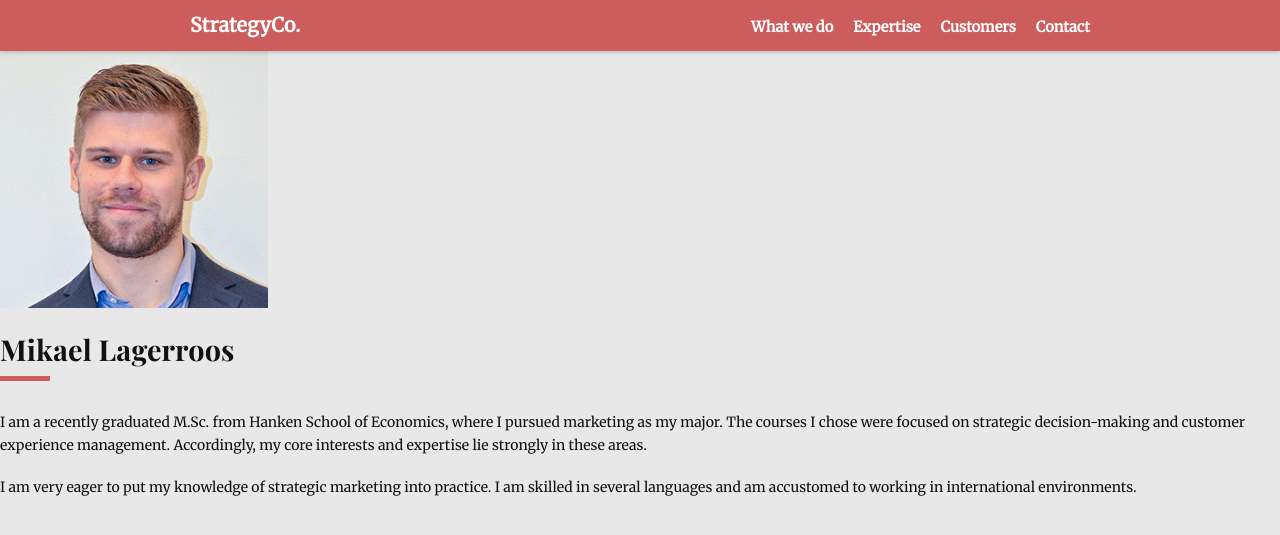
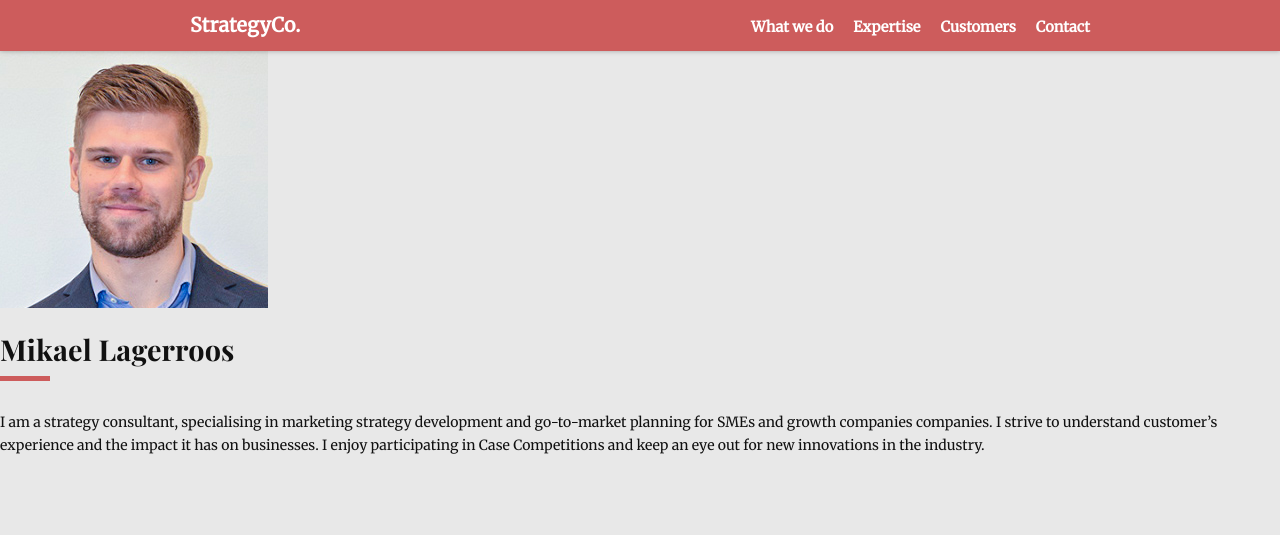
Before and after one commit to rahulabhi/rahulabhi.github.io, a Jekyll site: the page built from _team/03-mikael.md, in a window 1280 px wide and 900 px high. Shown: the top 535 px of the window. Built offline with Jekyll 4.4.1, drawn with Linux system fonts in a browser that asks for light colours.

Commit message:
Update 03-mikael.md

```diff
--- a/_team/03-mikael.md
+++ b/_team/03-mikael.md
@@ -8,6 +8,4 @@ permalink: /team/mikael/
 
 ### Mikael Lagerroos
 
-I am a recently graduated M.Sc. from Hanken School of Economics, where I pursued marketing as my major. The courses I chose were focused on strategic decision-making and customer experience management. Accordingly, my core interests and expertise lie strongly in these areas.
-
-I am very eager to put my knowledge of strategic marketing into practice. I am skilled in several languages and am accustomed to working in international environments.
+I am a strategy consultant, specialising in marketing strategy development and go-to-market planning for SMEs and growth companies companies. I strive to understand customer's experience and the impact it has on businesses. I enjoy participating in Case Competitions and keep an eye out for new innovations in the industry.
```
